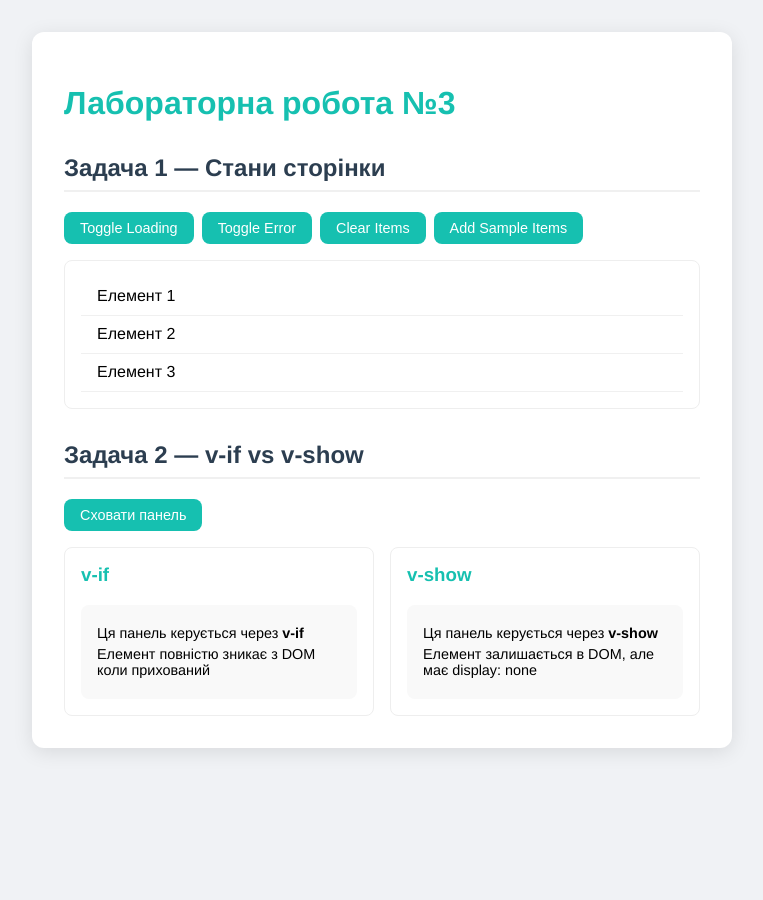
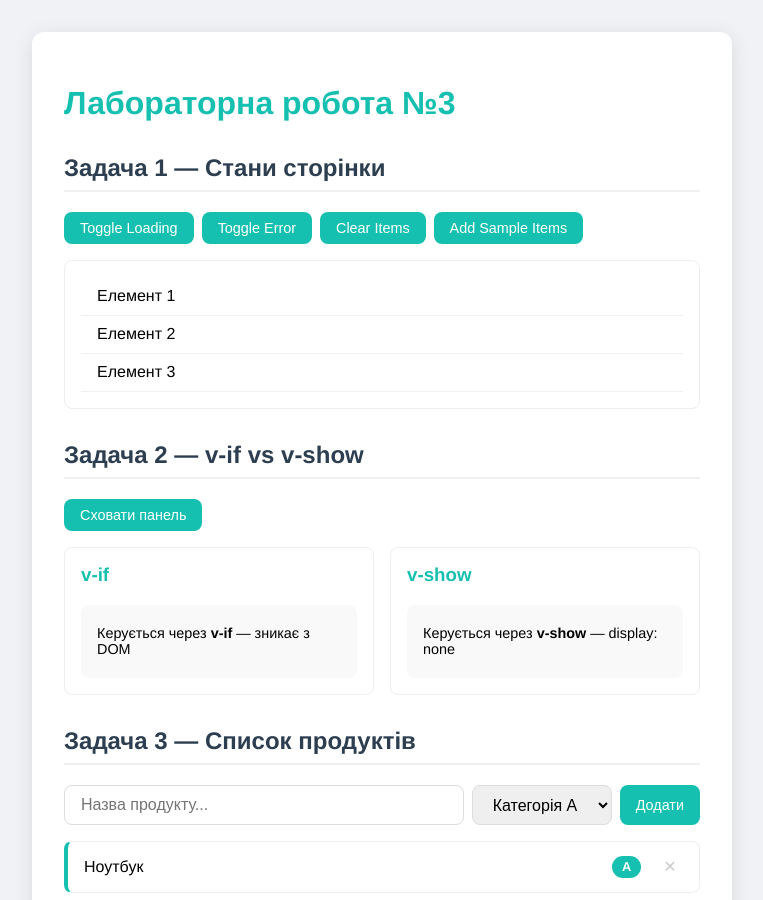
Before and after one commit to voaulovfitis23-netizen/vue-labs, a Vue app: page / in a window 1280 px wide. Shown: the top 900 px of the page, without its empty margins (258-1021 px from the left). Before the commit the page ends 800 px from the top, so only its background shows below. Built offline with nearby package versions, Linux system fonts and the light colour scheme.

Commit message:
Task 3: product list with add and delete

```diff
--- a/src/components/Lab3.vue
+++ b/src/components/Lab3.vue
@@ -22,24 +22,49 @@
     <!-- Задача 2 -->
     <h2>Задача 2 — v-if vs v-show</h2>
     <button @click="isPanelVisible = !isPanelVisible">
-      {{ isPanelVisible ? "Сховати панель" : "Показати панель" }}
+      {{ isPanelVisible ? 'Сховати панель' : 'Показати панель' }}
     </button>
-
     <div class="panels">
       <div class="panel">
         <h3>v-if</h3>
         <div v-if="isPanelVisible" class="panel-content">
-          <p>Ця панель керується через <strong>v-if</strong></p>
-          <p>Елемент повністю зникає з DOM коли прихований</p>
+          <p>Керується через <strong>v-if</strong> — зникає з DOM</p>
         </div>
       </div>
-
       <div class="panel">
         <h3>v-show</h3>
         <div v-show="isPanelVisible" class="panel-content">
-          <p>Ця панель керується через <strong>v-show</strong></p>
-          <p>Елемент залишається в DOM, але має display: none</p>
+          <p>Керується через <strong>v-show</strong> — display: none</p>
         </div>
+      </div>
+    </div>
+
+    <!-- Задача 3 -->
+    <h2>Задача 3 — Список продуктів</h2>
+    <div class="input-row">
+      <input v-model="newProduct.title" placeholder="Назва продукту..." />
+      <select v-model="newProduct.category">
+        <option value="A">Категорія A</option>
+        <option value="B">Категорія B</option>
+        <option value="C">Категорія C</option>
+      </select>
+      <button @click="addProduct">Додати</button>
+    </div>
+
+    <div class="product-list">
+      <div
+        v-for="product in products"
+        :key="product.id"
+        class="product-card"
+        :class="{
+          'category-a': product.category === 'A',
+          'category-b': product.category === 'B',
+          'category-c': product.category === 'C'
+        }"
+      >
+        <span class="product-title">{{ product.title }}</span>
+        <span class="product-badge">{{ product.category }}</span>
+        <button class="delete" @click="removeProduct(product.id)">✕</button>
       </div>
     </div>
   </div>
@@ -47,29 +72,49 @@
 
 <script>
 export default {
-  name: "LabThree",
+  name: 'LabThree',
   data() {
     return {
       isLoading: false,
       hasError: false,
       items: [
-        { id: 1, title: "Елемент 1" },
-        { id: 2, title: "Елемент 2" },
-        { id: 3, title: "Елемент 3" },
+        { id: 1, title: 'Елемент 1' },
+        { id: 2, title: 'Елемент 2' },
+        { id: 3, title: 'Елемент 3' }
       ],
       isPanelVisible: true,
-    };
+      newProduct: { title: '', category: 'A' },
+      products: [
+        { id: 1, title: 'Ноутбук', category: 'A' },
+        { id: 2, title: 'Смартфон', category: 'B' },
+        { id: 3, title: 'Навушники', category: 'A' },
+        { id: 4, title: 'Планшет', category: 'C' },
+        { id: 5, title: 'Клавіатура', category: 'B' }
+      ]
+    }
   },
   methods: {
     addSampleItems() {
       this.items = [
-        { id: 1, title: "Елемент 1" },
-        { id: 2, title: "Елемент 2" },
-        { id: 3, title: "Елемент 3" },
-      ];
+        { id: 1, title: 'Елемент 1' },
+        { id: 2, title: 'Елемент 2' },
+        { id: 3, title: 'Елемент 3' }
+      ]
     },
-  },
-};
+    addProduct() {
+      if (!this.newProduct.title.trim()) return
+      this.products.push({
+        id: Date.now(),
+        title: this.newProduct.title.trim(),
+        category: this.newProduct.category
+      })
+      this.newProduct.title = ''
+    },
+    removeProduct(id) {
+      this.products = this.products.filter(p => p.id !== id)
+    }
+  }
+}
 </script>
 
 <style scoped>
@@ -79,12 +124,10 @@ export default {
   background: white;
   border-radius: 12px;
   padding: 2rem;
-  box-shadow: 0 4px 20px rgba(0, 0, 0, 0.1);
+  box-shadow: 0 4px 20px rgba(0,0,0,0.1);
 }
 
-h1 {
-  color: #16c0b0;
-}
+h1 { color: #16C0B0; }
 h2 {
   color: #2c3e50;
   margin-top: 2rem;
@@ -99,21 +142,17 @@ h2 {
   margin-bottom: 1rem;
 }
 
-.buttons button,
 button {
   padding: 0.5rem 1rem;
   border: none;
   border-radius: 8px;
-  background: #16c0b0;
+  background: #16C0B0;
   color: white;
   cursor: pointer;
   font-size: 0.9rem;
 }
 
-.buttons button:hover,
-button:hover {
-  background: #13a89a;
-}
+button:hover { background: #13a89a; }
 
 .state-block {
   padding: 1rem;
@@ -123,25 +162,12 @@ button:hover {
   margin-bottom: 1rem;
 }
 
-.loading {
-  color: #f39c12;
-}
-.error {
-  color: #e74c3c;
-}
-.empty {
-  color: #aaa;
-}
+.loading { color: #f39c12; }
+.error { color: #e74c3c; }
+.empty { color: #aaa; }
 
-ul {
-  list-style: none;
-  padding: 0;
-  margin: 0;
-}
-li {
-  padding: 0.6rem 1rem;
-  border-bottom: 1px solid #f0f0f0;
-}
+ul { list-style: none; padding: 0; margin: 0; }
+li { padding: 0.6rem 1rem; border-bottom: 1px solid #f0f0f0; }
 
 .panels {
   display: flex;
@@ -156,10 +182,7 @@ li {
   padding: 1rem;
 }
 
-.panel h3 {
-  color: #16c0b0;
-  margin-top: 0;
-}
+.panel h3 { color: #16C0B0; margin-top: 0; }
 
 .panel-content {
   background: #f9f9f9;
@@ -167,8 +190,78 @@ li {
   padding: 1rem;
 }
 
-.panel-content p {
-  margin: 0.3rem 0;
-  font-size: 0.9rem;
+.panel-content p { margin: 0.3rem 0; font-size: 0.9rem; }
+
+.input-row {
+  display: flex;
+  gap: 0.5rem;
+  margin-bottom: 1rem;
+  flex-wrap: wrap;
+}
+
+.input-row input {
+  flex: 1;
+  padding: 0.6rem 1rem;
+  border: 1px solid #ddd;
+  border-radius: 8px;
+  font-size: 1rem;
+  outline: none;
+  min-width: 150px;
+}
+
+.input-row input:focus { border-color: #16C0B0; }
+
+.input-row select {
+  padding: 0.6rem 1rem;
+  border: 1px solid #ddd;
+  border-radius: 8px;
+  font-size: 1rem;
+  outline: none;
+}
+
+.product-list {
+  display: flex;
+  flex-direction: column;
+  gap: 0.5rem;
+}
+
+.product-card {
+  display: flex;
+  align-items: center;
+  padding: 0.75rem 1rem;
+  border-radius: 8px;
+  border: 1px solid #eee;
+  gap: 1rem;
+}
+
+.product-title { flex: 1; font-size: 1rem; }
+
+.product-badge {
+  padding: 0.2rem 0.6rem;
+  border-radius: 20px;
+  font-size: 0.8rem;
+  font-weight: bold;
+  color: white;
+}
+
+.category-a { border-left: 4px solid #16C0B0; }
+.category-a .product-badge { background: #16C0B0; }
+
+.category-b { border-left: 4px solid #9b59b6; }
+.category-b .product-badge { background: #9b59b6; }
+
+.category-c { border-left: 4px solid #e67e22; }
+.category-c .product-badge { background: #e67e22; }
+
+.delete {
+  background: none;
+  color: #ccc;
+  font-size: 1rem;
+  padding: 0.2rem 0.4rem;
+}
+
+.delete:hover {
+  color: #e74c3c;
+  background: #ffeaea;
 }
 </style>
```
